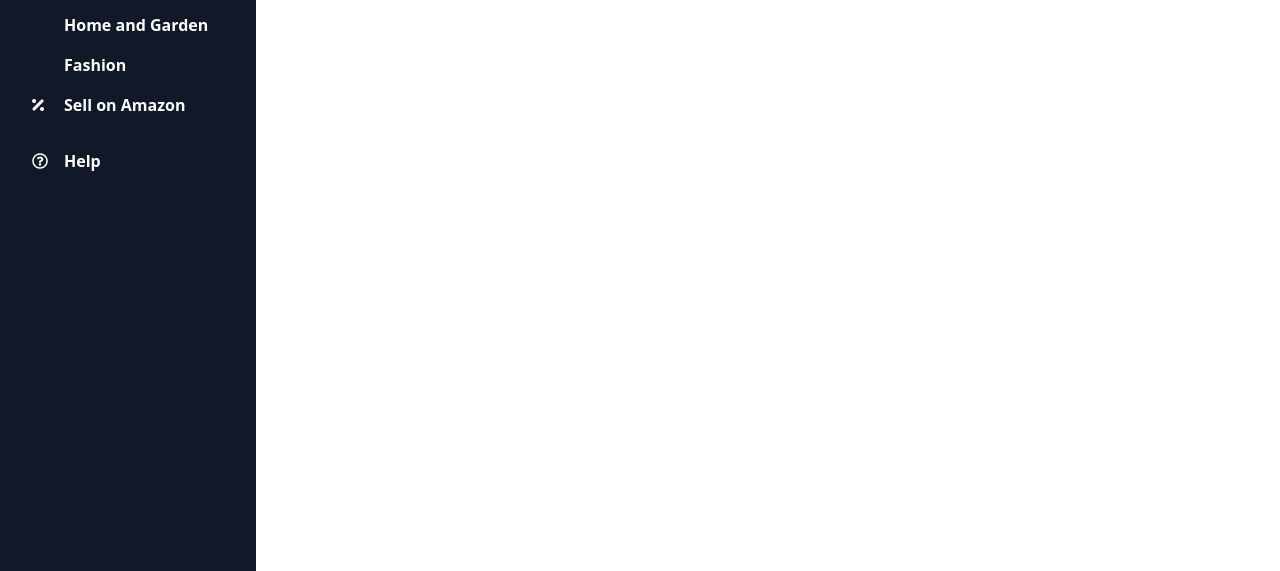
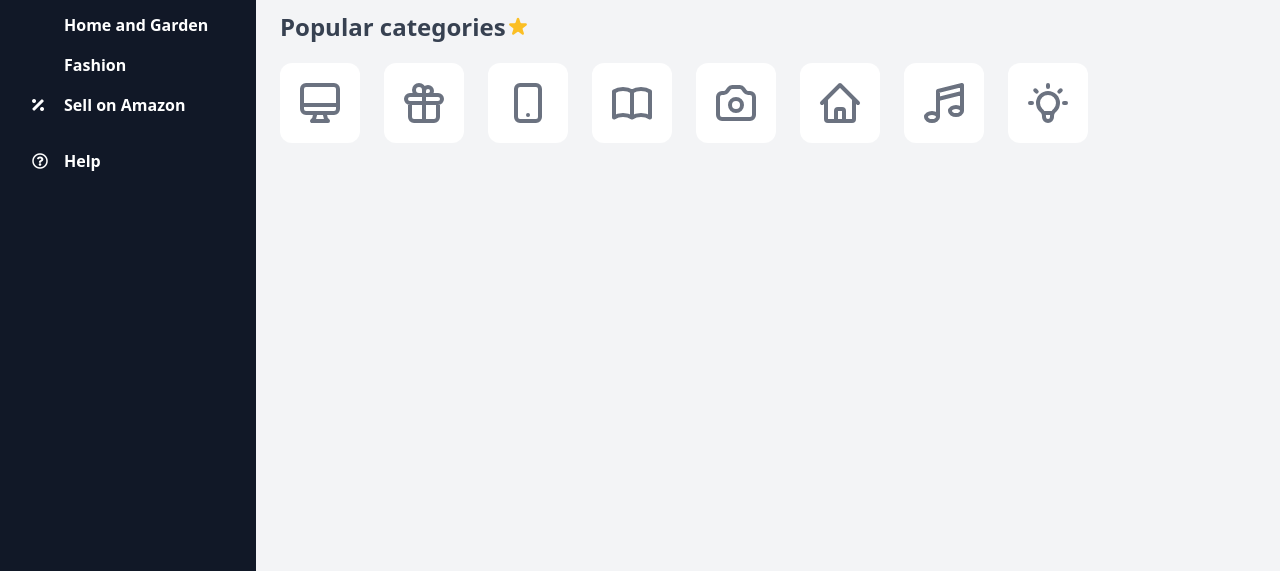
Before and after one commit to rickpicolli/amazon-clone, a plain HTML site: page index.html in a window 1280 px wide. Shown: the part 293-864 px from the top of the page. Drawn offline with nearby package versions, Linux system fonts and the light colour scheme.

Commit message:
adding popular categories

```diff
--- a/index.html
+++ b/index.html
@@ -95,15 +95,69 @@
                     </div>
                 </div>
             </div>
-            <div class="main-section flex-1 p-6">
+            <div class="main-section flex-1 p-6 bg-gray-100">
                  <div class="main-section-banner h-44 rounded-lg flex items-end">
                      <div class="button bg-white w-36 h-10 rounded-full flex items-center justify-center m-4 cursor-pointer">
                          <h4 class="text-bold text-yellow-500">Browse Product</h4>
                      </div>
+                 </div>
+                 <div class="main-section-categories mt-10">
+                    <h1 class="popular-categories font-bold text-gray-700 text-2xl flex items-center">Popular categories
+                        <svg xmlns="http://www.w3.org/2000/svg" class="h-6 w-6 text-yellow-400" viewBox="0 0 20 20" fill="currentColor">
+                            <path d="M9.049 2.927c.3-.921 1.603-.921 1.902 0l1.07 3.292a1 1 0 00.95.69h3.462c.969 0 1.371 1.24.588 1.81l-2.8 2.034a1 1 0 00-.364 1.118l1.07 3.292c.3.921-.755 1.688-1.54 1.118l-2.8-2.034a1 1 0 00-1.175 0l-2.8 2.034c-.784.57-1.838-.197-1.539-1.118l1.07-3.292a1 1 0 00-.364-1.118L2.98 8.72c-.783-.57-.38-1.81.588-1.81h3.461a1 1 0 00.951-.69l1.07-3.292z" />
+                          </svg>
+                    </h1>
+                    <div class="categories mt-5 flex ">
+                        <div class="icon-desktop h-20 w-20 bg-white rounded-xl flex items-center justify-center">
+                            <svg xmlns="http://www.w3.org/2000/svg" class="h-12 w-12 text-gray-500" fill="none" viewBox="0 0 24 24" stroke="currentColor">
+                                <path stroke-linecap="round" stroke-linejoin="round" stroke-width="2" d="M9.75 17L9 20l-1 1h8l-1-1-.75-3M3 13h18M5 17h14a2 2 0 002-2V5a2 2 0 00-2-2H5a2 2 0 00-2 2v10a2 2 0 002 2z" />
+                              </svg>
+                        </div>
+                        <div class="icon-gift h-20 w-20 bg-white rounded-xl flex items-center justify-center ml-6">
+                            <svg xmlns="http://www.w3.org/2000/svg" class="h-12 w-12 text-gray-500" fill="none" viewBox="0 0 24 24" stroke="currentColor">
+                                <path stroke-linecap="round" stroke-linejoin="round" stroke-width="2" d="M12 8v13m0-13V6a2 2 0 112 2h-2zm0 0V5.5A2.5 2.5 0 109.5 8H12zm-7 4h14M5 12a2 2 0 110-4h14a2 2 0 110 4M5 12v7a2 2 0 002 2h10a2 2 0 002-2v-7" />
+                              </svg>
+                        </div>
+                        <div class="icon-phone h-20 w-20 bg-white rounded-xl flex items-center justify-center ml-6">
+                            <svg xmlns="http://www.w3.org/2000/svg" class="h-12 w-12 text-gray-500 " fill="none" viewBox="0 0 24 24" stroke="currentColor">
+                                <path stroke-linecap="round" stroke-linejoin="round" stroke-width="2" d="M12 18h.01M8 21h8a2 2 0 002-2V5a2 2 0 00-2-2H8a2 2 0 00-2 2v14a2 2 0 002 2z" />
+                              </svg>
+                        </div>
+                        <div class="icon-book h-20 w-20 bg-white rounded-xl flex items-center justify-center ml-6">
+                            <svg xmlns="http://www.w3.org/2000/svg" class="h-12 w-12 text-gray-500" fill="none" viewBox="0 0 24 24" stroke="currentColor">
+                                <path stroke-linecap="round" stroke-linejoin="round" stroke-width="2" d="M12 6.253v13m0-13C10.832 5.477 9.246 5 7.5 5S4.168 5.477 3 6.253v13C4.168 18.477 5.754 18 7.5 18s3.332.477 4.5 1.253m0-13C13.168 5.477 14.754 5 16.5 5c1.747 0 3.332.477 4.5 1.253v13C19.832 18.477 18.247 18 16.5 18c-1.746 0-3.332.477-4.5 1.253" />
+                              </svg>
+                        </div>
+                        <div class="icon-camera h-20 w-20 bg-white rounded-xl flex items-center justify-center ml-6">
+                            <svg xmlns="http://www.w3.org/2000/svg" class="h-12 w-12 text-gray-500" fill="none" viewBox="0 0 24 24" stroke="currentColor">
+                                <path stroke-linecap="round" stroke-linejoin="round" stroke-width="2" d="M3 9a2 2 0 012-2h.93a2 2 0 001.664-.89l.812-1.22A2 2 0 0110.07 4h3.86a2 2 0 011.664.89l.812 1.22A2 2 0 0018.07 7H19a2 2 0 012 2v9a2 2 0 01-2 2H5a2 2 0 01-2-2V9z" />
+                                <path stroke-linecap="round" stroke-linejoin="round" stroke-width="2" d="M15 13a3 3 0 11-6 0 3 3 0 016 0z" />
+                              </svg>
+                        </div>
+                        <div class="icon-home h-20 w-20 bg-white rounded-xl flex items-center justify-center ml-6">
+                            <svg xmlns="http://www.w3.org/2000/svg" class="h-12 w-12 text-gray-500" fill="none" viewBox="0 0 24 24" stroke="currentColor">
+                                <path stroke-linecap="round" stroke-linejoin="round" stroke-width="2" d="M3 12l2-2m0 0l7-7 7 7M5 10v10a1 1 0 001 1h3m10-11l2 2m-2-2v10a1 1 0 01-1 1h-3m-6 0a1 1 0 001-1v-4a1 1 0 011-1h2a1 1 0 011 1v4a1 1 0 001 1m-6 0h6" />
+                              </svg>
+                        </div>
+                        <div class="icon-music h-20 w-20 bg-white rounded-xl flex items-center justify-center ml-6">
+                            <svg xmlns="http://www.w3.org/2000/svg" class="h-12 w-12 text-gray-500" fill="none" viewBox="0 0 24 24" stroke="currentColor">
+                                <path stroke-linecap="round" stroke-linejoin="round" stroke-width="2" d="M9 19V6l12-3v13M9 19c0 1.105-1.343 2-3 2s-3-.895-3-2 1.343-2 3-2 3 .895 3 2zm12-3c0 1.105-1.343 2-3 2s-3-.895-3-2 1.343-2 3-2 3 .895 3 2zM9 10l12-3" />
+                              </svg>
+                        </div>
+                        <div class="icon-idea h-20 w-20 bg-white rounded-xl flex items-center justify-center ml-6">
+                            <svg xmlns="http://www.w3.org/2000/svg" class="h-12 w-12 text-gray-500" fill="none" viewBox="0 0 24 24" stroke="currentColor">
+                                <path stroke-linecap="round" stroke-linejoin="round" stroke-width="2" d="M9.663 17h4.673M12 3v1m6.364 1.636l-.707.707M21 12h-1M4 12H3m3.343-5.657l-.707-.707m2.828 9.9a5 5 0 117.072 0l-.548.547A3.374 3.374 0 0014 18.469V19a2 2 0 11-4 0v-.531c0-.895-.356-1.754-.988-2.386l-.548-.547z" />
+                              </svg>
+                        </div>
+                    </div>
+
 
                  </div>
+                 <div class="main-section-deals">
 
+                 </div>
             </div>
+
         </div>
     </div>
 </body>
```
